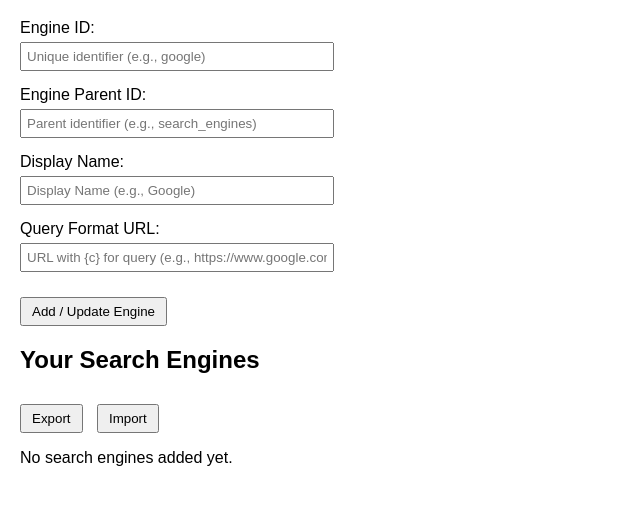
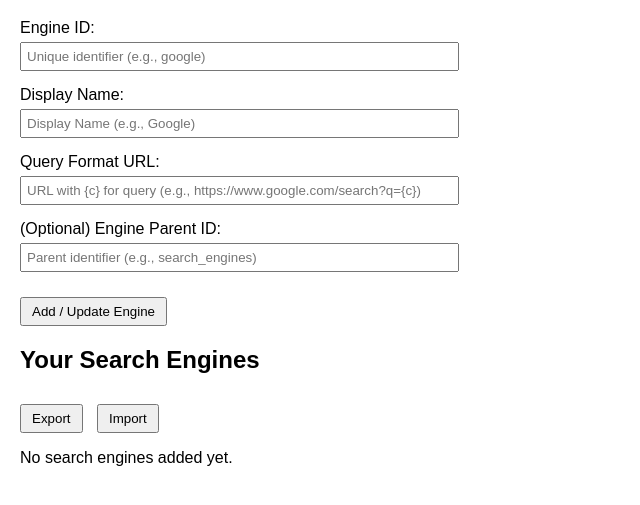
Before and after one commit to londonbrown/contextual, a browser extension: page options.html in a window 1280 px wide. Shown: the part 61-566 px from the top of the page, without its empty margins (0-640 px from the left). Drawn offline with Linux system fonts and the light colour scheme.

Commit message:
fix: clarify that parent id is optional and deprioritize its listing

```diff
--- a/options.html
+++ b/options.html
@@ -17,7 +17,7 @@
         }
         input[type="text"],
         input[type="url"] {
-            width: 300px;
+            width: 425px;
             padding: 5px;
             display: block;
         }
@@ -48,11 +48,6 @@
         </div>
 
         <div class="form-field">
-            <label for="engineParentId">Engine Parent ID:</label>
-            <input type="text" id="engineParentId" placeholder="Parent identifier (e.g., search_engines)">
-        </div>
-
-        <div class="form-field">
             <label for="engineDisplayName">Display Name:</label>
             <input type="text" id="engineDisplayName" placeholder="Display Name (e.g., Google)" required>
         </div>
@@ -60,6 +55,11 @@
         <div class="form-field">
             <label for="engineQueryFormat">Query Format URL:</label>
             <input type="url" id="engineQueryFormat" placeholder="URL with {c} for query (e.g., https://www.google.com/search?q={c})">
+        </div>
+
+        <div class="form-field">
+            <label for="engineParentId">(Optional) Engine Parent ID:</label>
+            <input type="text" id="engineParentId" placeholder="Parent identifier (e.g., search_engines)">
         </div>
 
         <button type="submit">Add / Update Engine</button>
```
